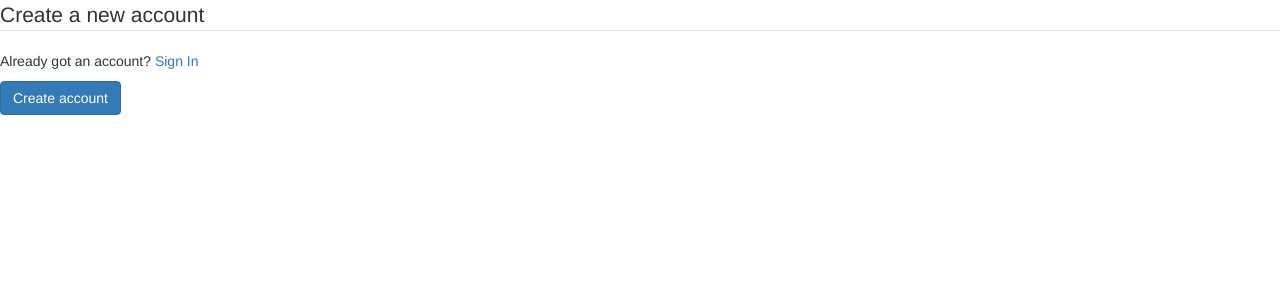
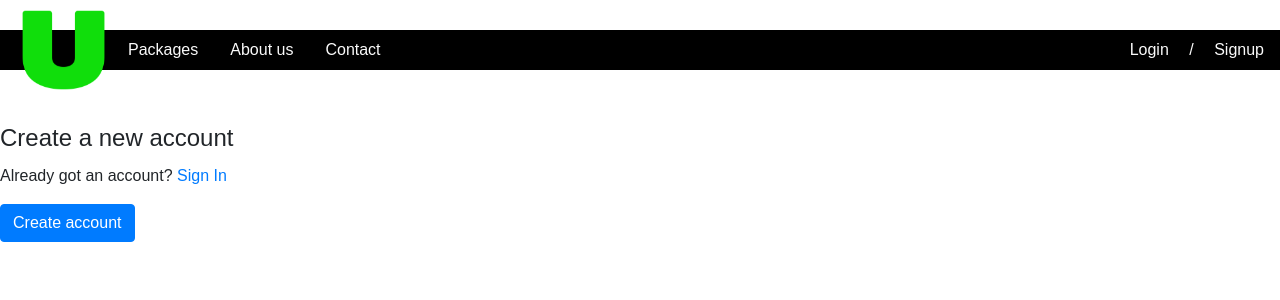
Before and after one commit to Albastraoz/uberhosting, a Django app: template accounts/templates/register.html in a window 1280 px wide. Shown: the top 300 px of the page. Run offline with Django 3.2, Linux system fonts and the light colour scheme; the template is opened without the code that fills it, so the values that code supplies are empty; some libraries are stand-ins or nearby versions.

Commit message:
Version 1.04 - Created beginning of navbar in base.html

```diff
--- /dev/null
+++ b/static/css/styles.css
@@ -0,0 +1,101 @@
+body {
+    font-family: Arial;
+    padding-top: 100px;
+}
+
+footer {
+    margin-top: 40px;
+    padding-top: 20px;
+    padding-bottom: 20px;
+    border-top: 1px solid #ededed;
+    color: #A9A9A9;
+}
+
+/* NAVBAR */
+.navbar {
+    max-height: 40px;
+    padding-top: 0;
+    padding-bottom: 0;
+    padding-right: 16px;
+    padding-left: 120px;
+}
+
+.nav-link {
+    color: #fafafa;
+    display: inline-block;
+}
+
+.nav-link:hover {
+    color: #A9A9A9;
+}
+
+.fixed-top{
+    top: 30px;
+}
+
+.bg-dark {
+    background-color: #000000 !important;
+}
+
+.header-logo {
+    position: absolute;
+    top: 0;
+    max-height: 80px;
+    margin: 10px 20px;
+    z-index: 1040;
+}
+
+/* OTHER STYLING */
+.icon-bar {
+    background-color: #fff;
+}
+
+.accountform {
+    padding-top: 20px;
+}
+
+.badge {
+    padding-left: 9px;
+    padding-right: 9px;
+    -webkit-border-radius: 9px;
+    -moz-border-radius: 9px;
+    border-radius: 9px;
+}
+
+.label-warning[href],
+.badge-warning[href] {
+    background-color: #c67605;
+}
+
+.product {
+    background-size: contain;
+    background-position: center center;
+    background-repeat: no-repeat;
+    width: 150px;
+    height: 150px;
+    margin: 0 auto;
+}
+
+caption p {
+    word-wrap: break-word;
+}
+
+.row.row-flex {
+    display: flex;
+    flex-wrap: wrap;
+    margin-top: 30px;
+}
+
+.panel-default {
+    border-color: transparent;
+    padding: 0 10px;
+}
+
+.panel-body {
+    height: 100%;
+    border: 1px solid #ddd;
+}
+
+.product-description {
+    min-height: 40px;
+}
--- a/templates/base.html
+++ b/templates/base.html
@@ -6,15 +6,66 @@
     <meta http-equiv="X-UA-Compatible" content="ie=edge">
     <title>Uber Hosting</title>
 
-    <link rel="stylesheet" href="https://cdnjs.cloudflare.com/ajax/libs/bootswatch/3.3.7/cerulean/bootstrap.min.css">
-    <script src="https://cdnjs.cloudflare.com/ajax/libs/jquery/3.2.1/jquery.min.js"></script>
-    <script src="https://cdnjs.cloudflare.com/ajax/libs/twitter-bootstrap/3.3.7/js/bootstrap.min.js"></script>
+    <!--HERE I IMPORTED BOOTSTRAP 4.3 STYLESHEET SOURCE: https://getbootstrap.com/docs/4.3/getting-started/download/-->
+    <link rel="stylesheet" href="https://stackpath.bootstrapcdn.com/bootstrap/4.3.1/css/bootstrap.min.css"
+        integrity="sha384-ggOyR0iXCbMQv3Xipma34MD+dH/1fQ784/j6cY/iJTQUOhcWr7x9JvoRxT2MZw1T" crossorigin="anonymous">
+
+    <!--HERE I IMPORT MY OWN STYLESHEET TO OVERLAP BOOTSTRAPS STYLES AND CREATE MY OWN-->
+    <link rel="stylesheet" href="/static/css/styles.css">
 
 </head>
 <body>
 
+    <!--HEADER-->
+    <header>
+        <a href="/"><img src="/static/images/logo.png" class="header-logo" alt="Logo website and link to homepage"></a>
+        <nav class="container-fluid fixed-top navbar navbar-expand-lg bg-dark">
+            <button class="navbar-toggler ml-auto custom-toggler" type="button" data-toggle="collapse"
+                data-target="#navbarMobileDropdown" aria-controls="navbarMobileDropdown" aria-expanded="false"
+                aria-label="Toggle navigation"><span class="navbar-toggler-icon"></span></button>
+            <div class="collapse navbar-collapse" id="navbarMobileDropdown">
+                <ul class="navbar-nav">
+                    {% if user.is_authenticated %}
+                    <li class="nav-item mr-3 d-lg-none"><a href="/" class="nav-link">My Profile</a></li>
+                    <li class="nav-item mr-3 d-lg-none"><a href="/" class="nav-link">Logout</a></li>
+                    {% else %}
+                    <li class="nav-item mr-3 d-lg-none"><a href="/" class="nav-link">Login</a></li>
+                    <li class="nav-item mr-3 d-lg-none"><a href="/" class="nav-link">Signup</a></li>
+                    {% endif %}
+                    <li class="nav-item mr-3"><a href="/" class="nav-link">Packages</a></li>
+                    <li class="nav-item mr-3"><a href="/" class="nav-link">About us</a></li>
+                    <li class="nav-item mr-3"><a href="/" class="nav-link">Contact</a></li>
+                </ul>
+            </div>
+            <div class="d-none d-lg-block">
+                {% if user.is_authenticated %}
+                <span class="nav-link pr-0"><a href="/" class="nav-link">My
+                        Profile</a> / <a href="/" class="nav-link pr-0">Logout</a></span>
+                {% else %}
+                <span class="nav-link pr-0"><a href="/" class="nav-link">Login</a> / <a
+                        href="/" class="nav-link pr-0">Signup</a></span>
+                {% endif %}
+            </div>
+        </nav>
+    </header>
+
     {% block content %}
     {% endblock %}
 
+
+
+    <!--HERE I IMPORTED BOOTSTRAPS JAVASCRIPT SOURCE: https://getbootstrap.com/docs/4.3/getting-started/download/-->
+    <script src="https://code.jquery.com/jquery-3.3.1.slim.min.js"
+        integrity="sha384-q8i/X+965DzO0rT7abK41JStQIAqVgRVzpbzo5smXKp4YfRvH+8abtTE1Pi6jizo"
+        crossorigin="anonymous"></script>
+    <script src="https://cdnjs.cloudflare.com/ajax/libs/popper.js/1.14.7/umd/popper.min.js"
+        integrity="sha384-UO2eT0CpHqdSJQ6hJty5KVphtPhzWj9WO1clHTMGa3JDZwrnQq4sF86dIHNDz0W1"
+        crossorigin="anonymous"></script>
+    <script src="https://stackpath.bootstrapcdn.com/bootstrap/4.3.1/js/bootstrap.min.js"
+        integrity="sha384-JjSmVgyd0p3pXB1rRibZUAYoIIy6OrQ6VrjIEaFf/nJGzIxFDsf4x0xIM+B07jRM"
+        crossorigin="anonymous"></script>
+
+    <!--HERE I IMPORT FONT AWESOME TO USE FOR ICONS SOURCE: https://fontawesome.com/how-to-use/on-the-web/referencing-icons/basic-use-->
+    <script src="https://kit.fontawesome.com/5d737143b8.js" crossorigin="anonymous"></script>
 </body>
 </html>
```
Also changed, not shown: static/images/logo.png (added).
